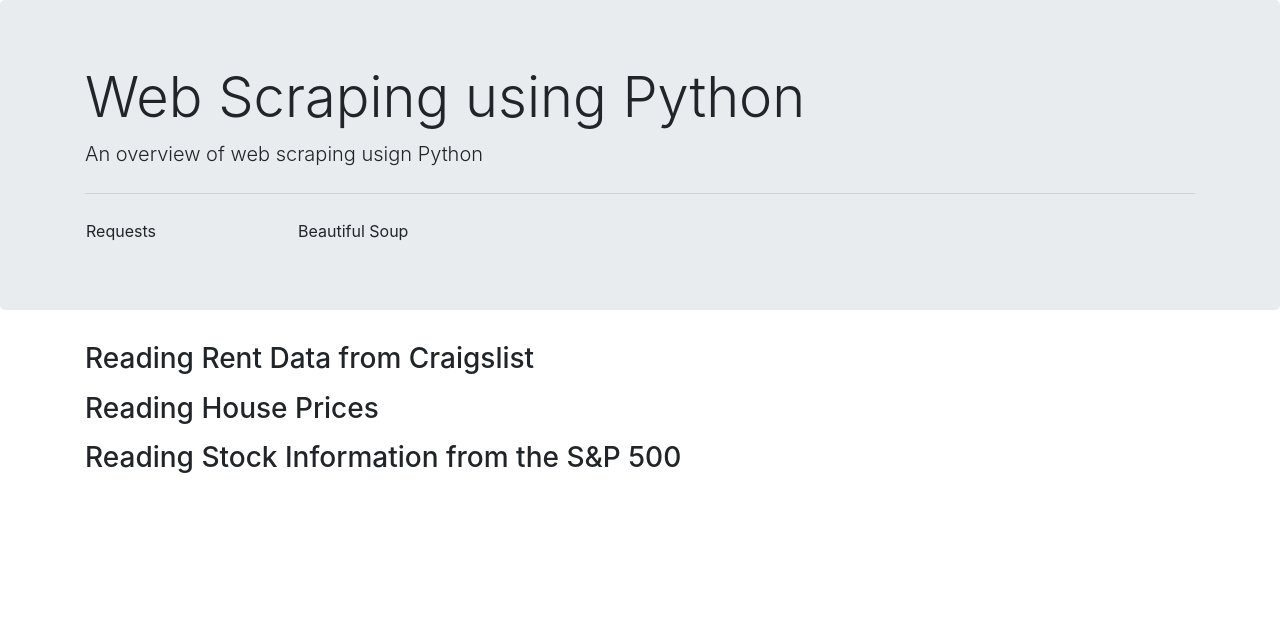
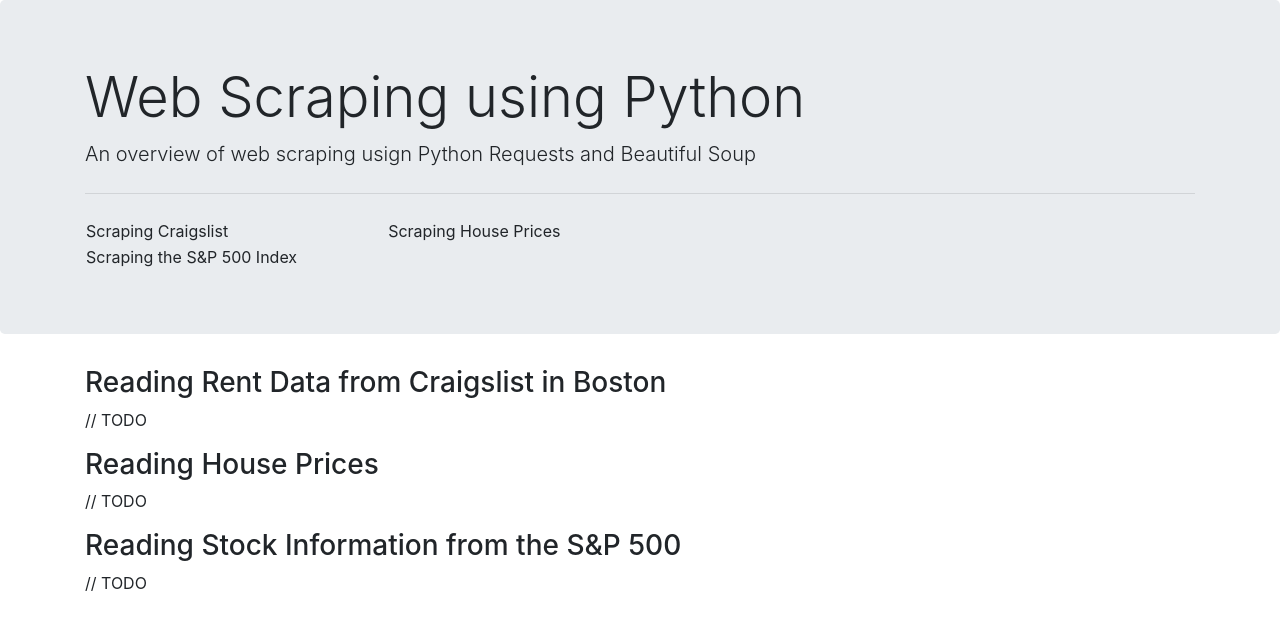
Before and after one commit to thiteixeira/network_blog, a Flask app: page /spider in a window 1280 px wide. Shown: the part 66-696 px from the top of the page. Run offline with Flask 2, Linux system fonts and the light colour scheme; some libraries are stand-ins or nearby versions.

Commit message:
Update web-scraping.html

```diff
--- a/templates/web-scraping.html
+++ b/templates/web-scraping.html
@@ -5,17 +5,17 @@
 {% endblock %}
 
 {% block jumbo %}
-    <p class="lead"> An overview of web scraping usign Python</p>
+    <p class="lead"> An overview of web scraping usign Python Requests and Beautiful Soup</p>
     <hr class="my-4">
     <table style="width:50%">
         <tr>
-            <td>Requests </td>
-            <td>Beautiful Soup </td>
+            <td>Scraping Craigslist </td>
+            <td>Scraping House Prices </td>
             <td> </td>
             <td> </td>
         </tr>
         <tr>
-            <td> </td>
+            <td>Scraping the S&amp;P 500 Index</td>
             <td> </td>
             <td> </td>
             <td> </td>
@@ -24,12 +24,12 @@
 {% endblock %}
 
 {% block body %}
-    <h3>Reading Rent Data from Craigslist</h3>
-    <p> </p>
+    <h3>Reading Rent Data from Craigslist in Boston</h3>
+    <p>// TODO </p>
 
     <h3>Reading House Prices</h3>
-    <p> </p>
+    <p>// TODO </p>
 
     <h3>Reading Stock Information from the S&amp;P 500</h3>
-    <p></p>
+    <p>// TODO </p>
 {% endblock %}
```
